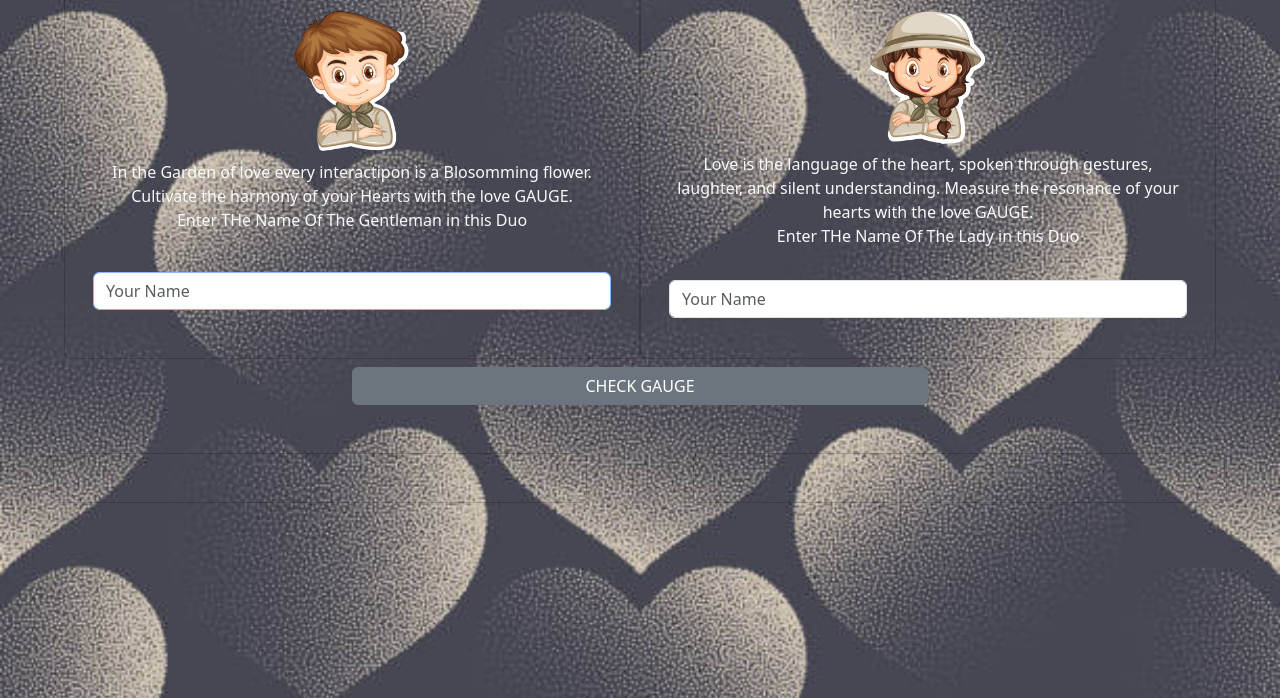
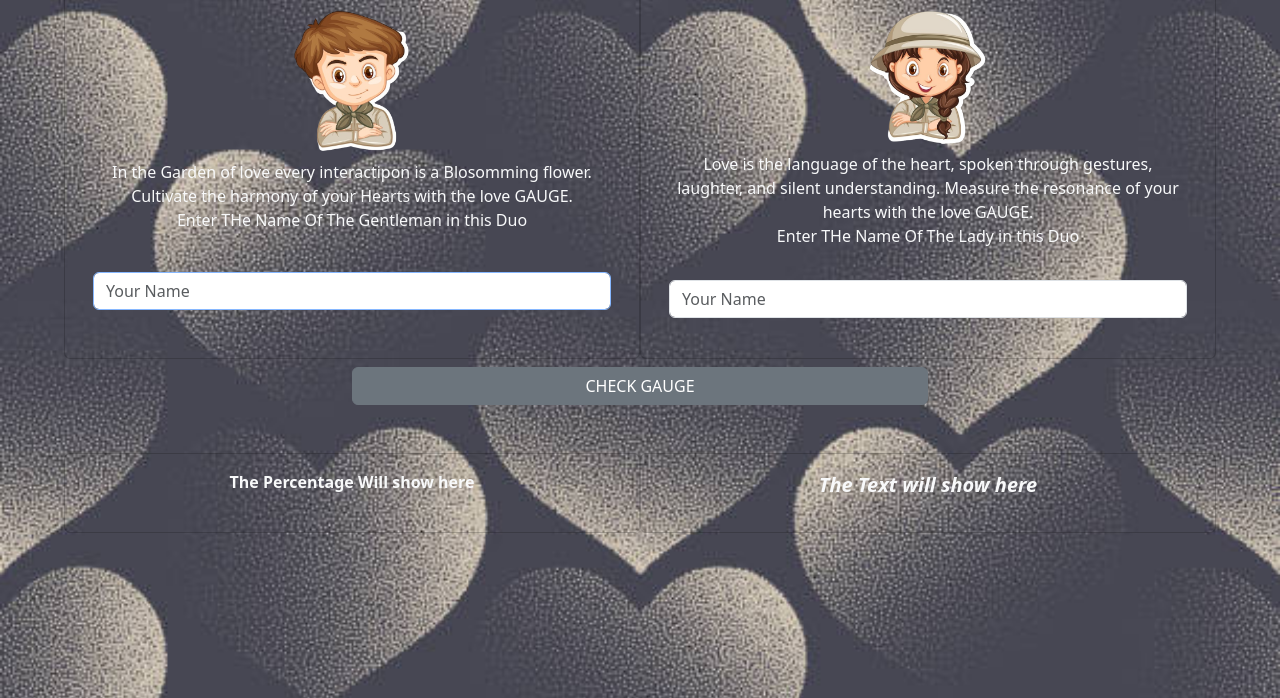
Before and after one commit to Ajayi-Ayomide/LOVE-CALCULATOR-PROMAX, a plain HTML site: page index.html in a window 1280 px wide. Shown: the part 118-816 px from the top of the page. Drawn offline with nearby package versions, Linux system fonts and the light colour scheme.

Commit message:
fifth commit

```diff
--- a/index.html
+++ b/index.html
@@ -48,20 +48,20 @@
             </div>
           </div>
 
-          <div class="container-fluid col-12">
+          <div class="container-fluid col-12" style="width: 90%;">
             <div class="row">
               <!-- percentage part -->
-              <div class="card mx-auto my-5 bg-transparent col-5">
+              <div class="card mx-auto my-5 bg-transparent col-12 col-lg-6">
                 <div class="card-body text-light text-center fw-bolder">
                   <div class="text-center text-light fs-3 mt-2" id="loverNames" style="display: none;"></div>
-                  <p id="gauge"></p>
+                  <p id="gauge">The Percentage Will show here</p>
                 </div>
               </div>
 
               <!-- text part -->
-              <div class="card mx-auto my-5 bg-transparent col-5">
+              <div class="card mx-auto my-5 bg-transparent col-12 col-lg-6">
                 <div class="card-body text-light text-center fw-bolder">
-                  <p id="complement" style="font-style:italic" class="fs-5"></p>
+                  <p id="complement" style="font-style:italic" class="fs-5">The Text will show here</p>
                 </div>
               </div>
           </div>
--- a/style.css
+++ b/style.css
@@ -9,6 +9,5 @@ body{
     background-size: cover;
     background-repeat: no-repeat;
     min-height: 100vh;
-    /* overflow-y: hidden; */
     overflow-x: hidden;
 }
```
